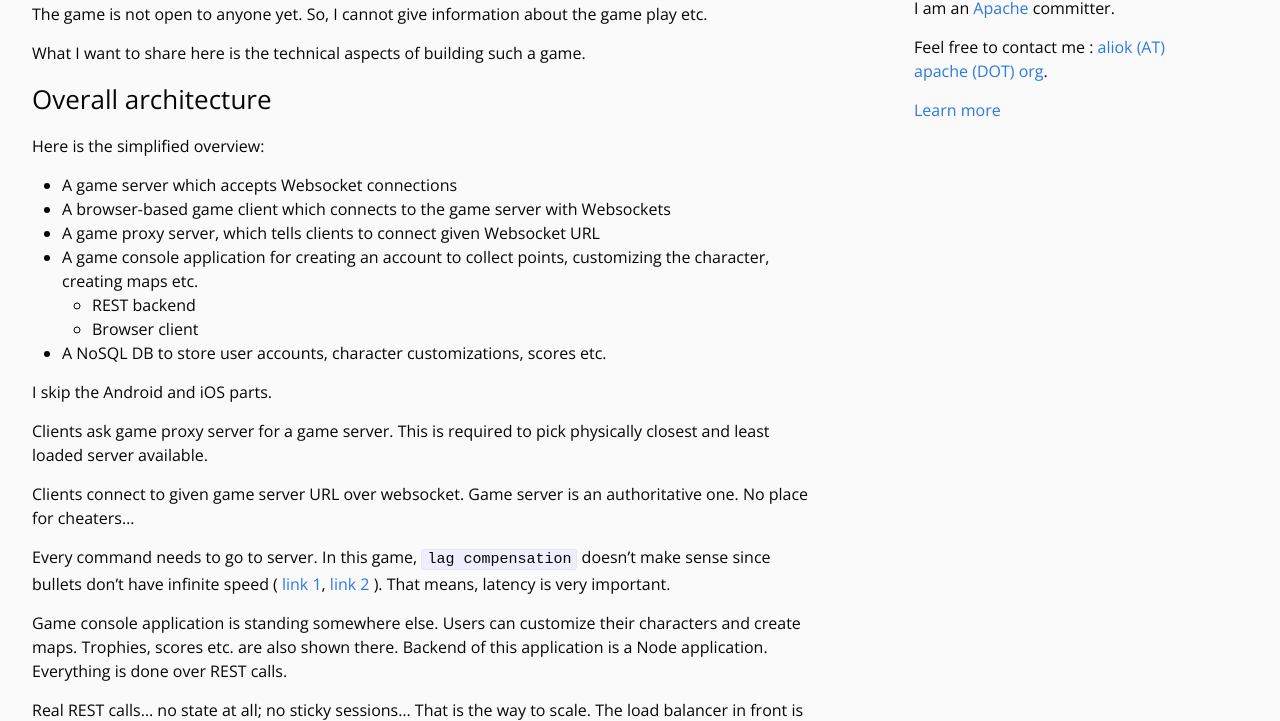
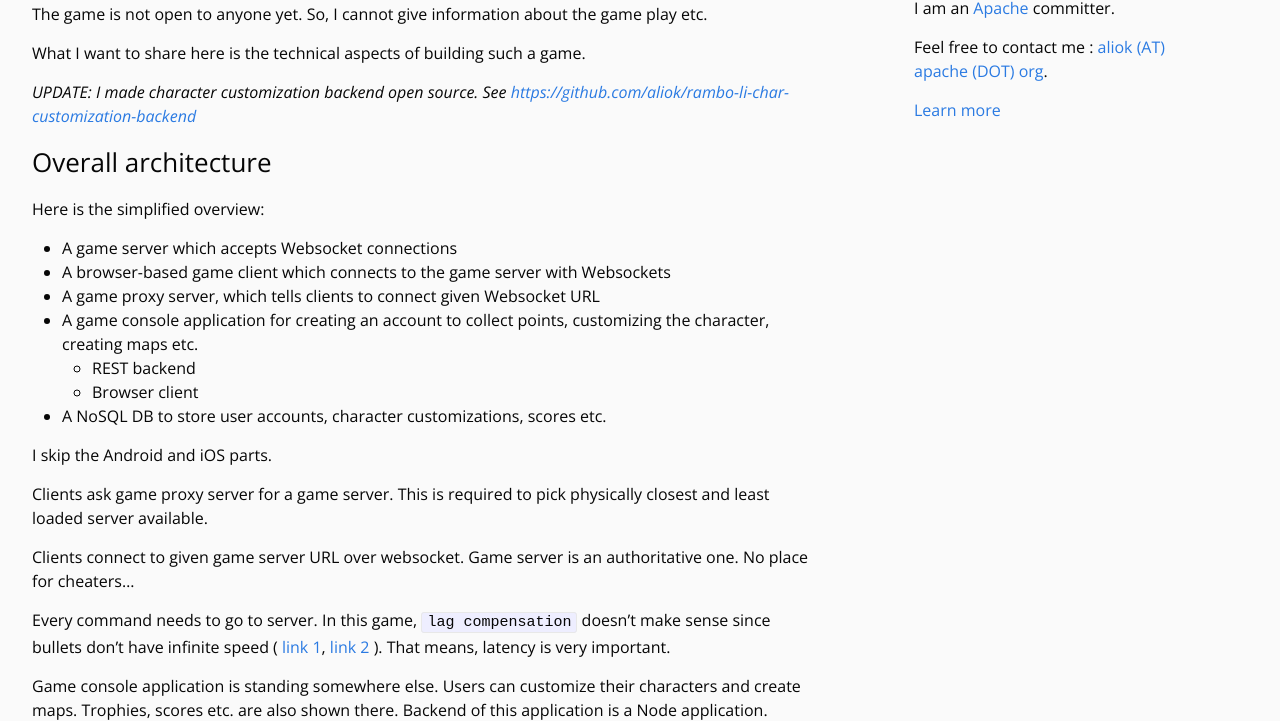
Before and after one commit to aliok/aliok.github.io, a Jekyll site: the page built from _projects/2015-10-20-ramboli-01.markdown, in a window 1280 px wide and 900 px high, scrolled down 964 px, cut to the strip 179-900 px from the top of the window. Built offline with Jekyll 4.4.1, drawn with Linux system fonts in a browser that asks for light colours; comment, search, counter and statistics services are not loaded.

Commit message:
Referenced CC backend Github repo in the Ramboli page

```diff
--- a/_projects/2015-10-20-ramboli-01.markdown
+++ b/_projects/2015-10-20-ramboli-01.markdown
@@ -23,6 +23,8 @@ Here is a short video about the game:
 The game is not open to anyone yet. So, I cannot give information about the game play etc.
 
 What I want to share here is the technical aspects of building such a game.
+
+*UPDATE: I made character customization backend open source. See <https://github.com/aliok/rambo-li-char-customization-backend>*
 
 ### Overall architecture
 
```
